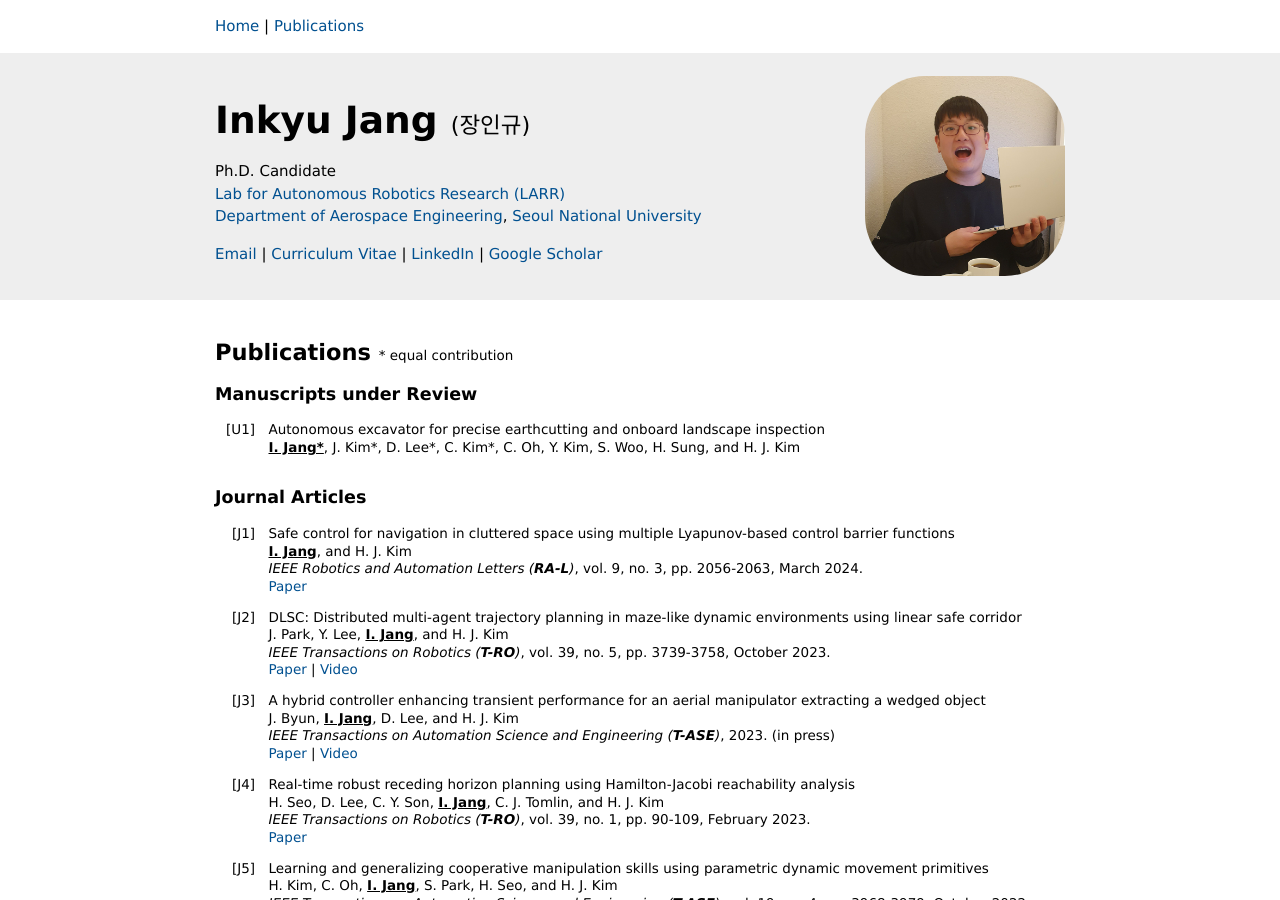
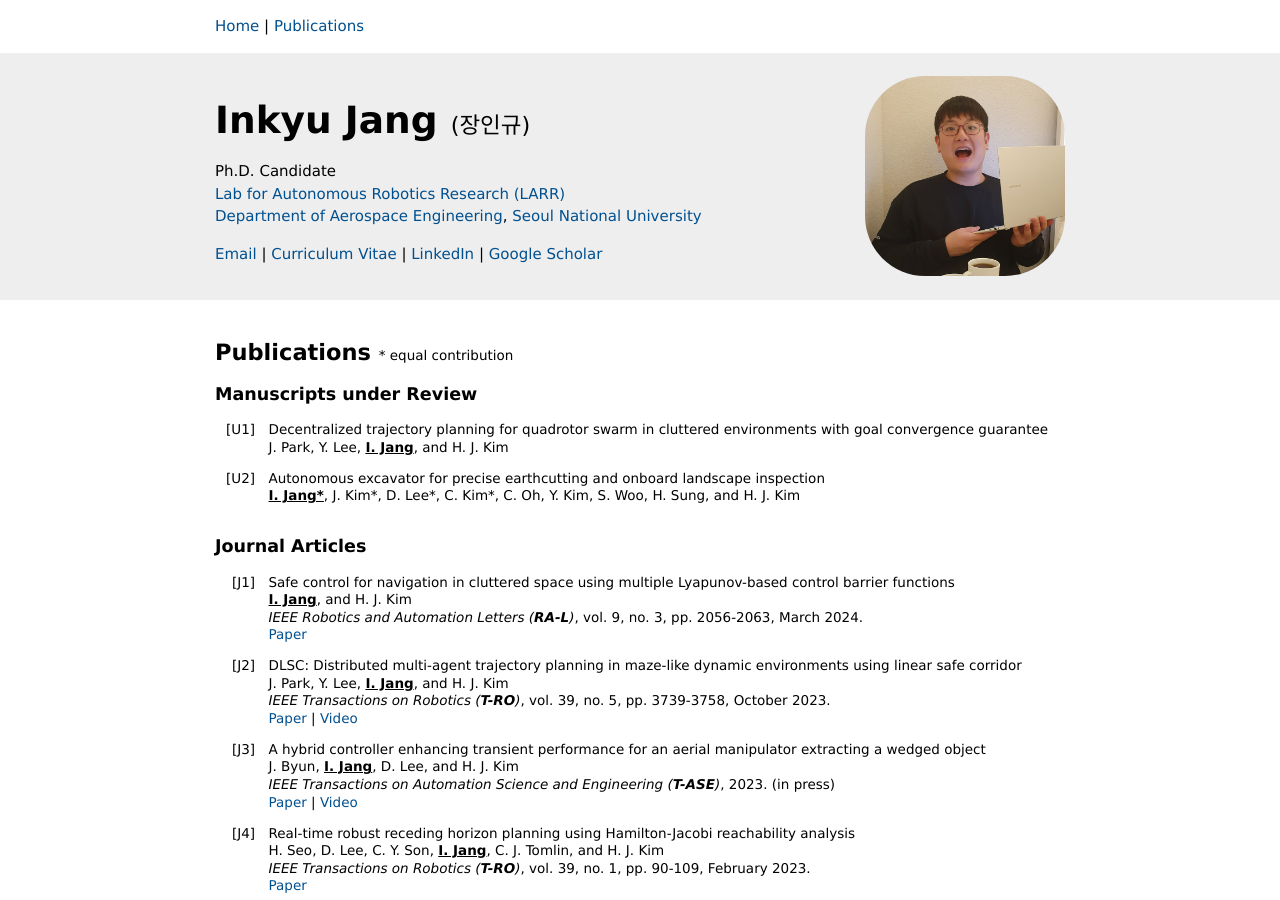
Before and after one commit to janginkyu/janginkyu.github.io, a Jekyll site: the page built from publications.md, in a window 1280 px wide and 900 px high. Built offline with Jekyll 4.4.1, drawn with Linux system fonts in a browser that asks for light colours; some of the changed text lies outside the part shown.

Commit message:
update cv

```diff
--- a/_config.yml
+++ b/_config.yml
@@ -1,7 +1,7 @@
 url: "https://janginkyu.github.io" # the base hostname & protocol for your site, e.g. http://example.com
 baseurl: "" # the subpath of your site, e.g. /blog
 title: "Inkyu Jang" # the name of your site, e.g. ACME Corp.
-last-updated: February 10, 2024
+last-updated: March 11, 2024
 
 include:
   - _posts
--- a/_data/publications.yml
+++ b/_data/publications.yml
@@ -1,6 +1,13 @@
 - title: Manuscripts under Review
   classname: u
   publications:
+
+  - title: Decentralized trajectory planning for quadrotor swarm in cluttered environments with goal convergence guarantee
+    authors:
+      - J. Park
+      - Y. Lee
+      - I. Jang
+      - H. J. Kim
 
   - title: Autonomous excavator for precise earthcutting and onboard landscape inspection
     authors:
```
Also changed, not shown: 1 other file.
